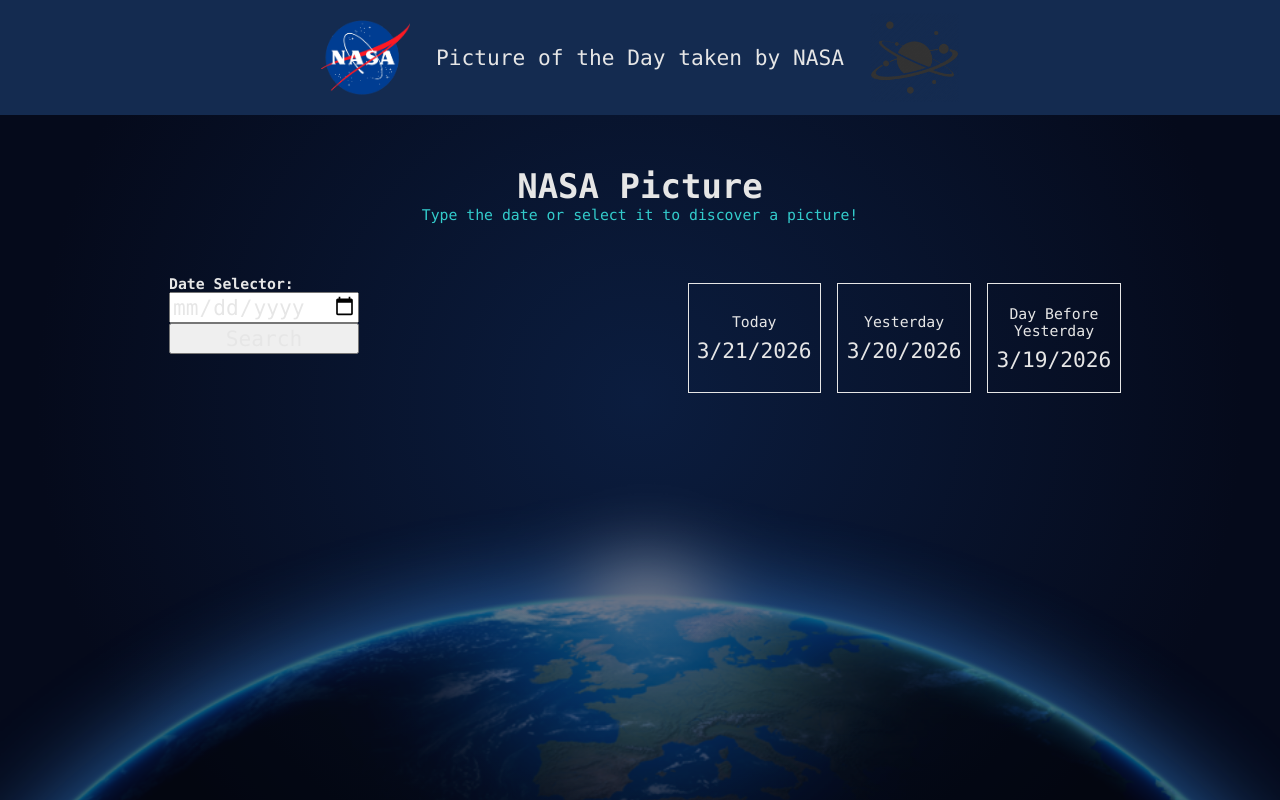
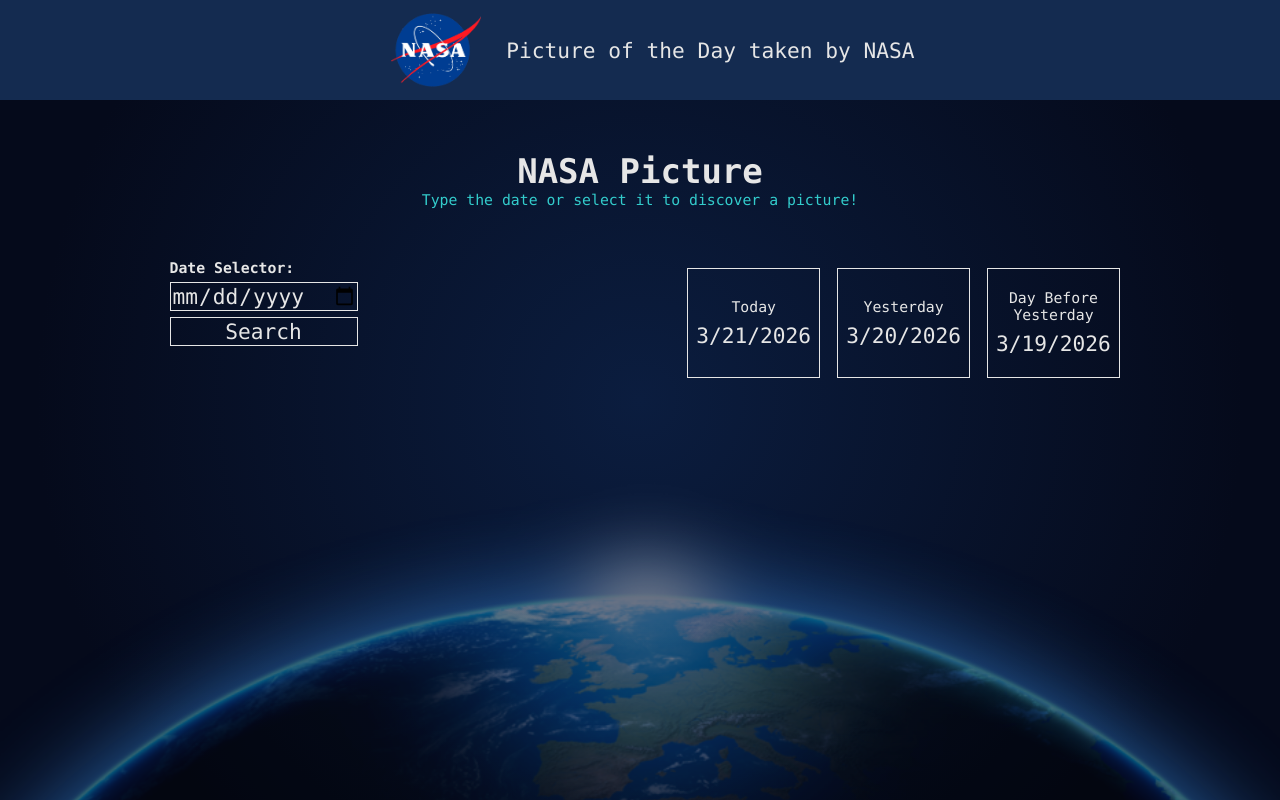
Before and after one commit to Cospiz67/mp-4, a Next.js app: page / in a window 1280 px wide. Built offline with nearby package versions, Linux system fonts and the light colour scheme.

Commit message:
cleaning + styling touches

```diff
--- a/app/globals.css
+++ b/app/globals.css
@@ -1,47 +1,3 @@
-/*:root {
-  --background: #ffffff;
-  --foreground: #171717;
-}
-
-@media (prefers-color-scheme: dark) {
-  :root {
-    --background: #0a0a0a;
-    --foreground: #ededed;
-  }
-}
-
-html,
-body {
-  max-width: 100vw;
-  overflow-x: hidden;
-}
-
-body {
-  color: var(--foreground);
-  background: var(--background);
-  font-family: Arial, Helvetica, sans-serif;
-  -webkit-font-smoothing: antialiased;
-  -moz-osx-font-smoothing: grayscale;
-}
-
-* {
-  box-sizing: border-box;
-  padding: 0;
-  margin: 0;
-}
-
-a {
-  color: inherit;
-  text-decoration: none;
-}
-
-@media (prefers-color-scheme: dark) {
-  html {
-    color-scheme: dark;
-  }
-}
-*/
-
 
 *{
   margin:0;
@@ -49,3 +5,7 @@
   font: calc(2px + 1.5vw) "OCR A Extended", Consolas, monospace;
   color:#E6E6E6;
 }
+
+button, input{
+  cursor: pointer;
+}
--- a/app/layout.tsx
+++ b/app/layout.tsx
@@ -1,36 +1,3 @@
-/*import type { Metadata } from "next";
-import { Geist, Geist_Mono } from "next/font/google";
-import "./globals.css";
-
-const geistSans = Geist({
-  variable: "--font-geist-sans",
-  subsets: ["latin"],
-});
-
-const geistMono = Geist_Mono({
-  variable: "--font-geist-mono",
-  subsets: ["latin"],
-});
-
-export const metadata: Metadata = {
-  title: "Create Next App",
-  description: "Generated by create next app",
-};
-
-export default function RootLayout({
-  children,
-}: Readonly<{
-  children: React.ReactNode;
-}>) {
-  return (
-    <html lang="en">
-      <body className={`${geistSans.variable} ${geistMono.variable}`}>
-        {children}
-      </body>
-    </html>
-  );
-}
-*/
 import React from "react";
 import './globals.css';
 import styled from "styled-components";
@@ -81,7 +48,6 @@
             <StyledHeader>
               <StyledImg src="./logo_nasa.png" alt ="logo NASA"></StyledImg>
               <h1>Picture of the Day taken by NASA</h1>
-              <StyledImg src="./logo_planet.png" alt ="logo planet"></StyledImg>
             </StyledHeader>
             {children}
             <StyledPlanet></StyledPlanet>
--- a/app/page.tsx
+++ b/app/page.tsx
@@ -1,71 +1,3 @@
-/*import Image from "next/image";
-import styles from "./page.module.css";
-
-export default function Home() {
-  return (
-    <div className={styles.page}>
-      <main className={styles.main}>
-        <Image
-          className={styles.logo}
-          src="/next.svg"
-          alt="Next.js logo"
-          width={100}
-          height={20}
-          priority
-        />
-        <div className={styles.intro}>
-          <h1>To get started, edit the page.tsx file.</h1>
-          <p>
-            Looking for a starting point or more instructions? Head over to{" "}
-            <a
-              href="https://vercel.com/templates?framework=next.js&utm_source=create-next-app&utm_medium=appdir-template-tw&utm_campaign=create-next-app"
-              target="_blank"
-              rel="noopener noreferrer"
-            >
-              Templates
-            </a>{" "}
-            or the{" "}
-            <a
-              href="https://nextjs.org/learn?utm_source=create-next-app&utm_medium=appdir-template-tw&utm_campaign=create-next-app"
-              target="_blank"
-              rel="noopener noreferrer"
-            >
-              Learning
-            </a>{" "}
-            center.
-          </p>
-        </div>
-        <div className={styles.ctas}>
-          <a
-            className={styles.primary}
-            href="https://vercel.com/new?utm_source=create-next-app&utm_medium=appdir-template&utm_campaign=create-next-app"
-            target="_blank"
-            rel="noopener noreferrer"
-          >
-            <Image
-              className={styles.logo}
-              src="/vercel.svg"
-              alt="Vercel logomark"
-              width={16}
-              height={16}
-            />
-            Deploy Now
-          </a>
-          <a
-            className={styles.secondary}
-            href="https://nextjs.org/docs?utm_source=create-next-app&utm_medium=appdir-template&utm_campaign=create-next-app"
-            target="_blank"
-            rel="noopener noreferrer"
-          >
-            Documentation
-          </a>
-        </div>
-      </main>
-    </div>
-  );
-}
-*/
-
 "use client";
 import styled from "styled-components";
 
@@ -75,11 +7,6 @@
   width: 40%;
   text-align:center;
 `
-/*  border-radius: 20px;
-  background-color: red;
-  border: #33CCCC solid 2px;
-`*/
-
 const StyledH1 = styled.h1`
   font-size: calc(2px + 2.5vw);
   font-weight:bold;
@@ -88,33 +15,45 @@
   font-size: calc(2px + 1vw);
   color: #33CCCC;
 `
-/*color: hsla(0, 3%, 19%, 0.95);
-*/
-
 const StyledLabel = styled.label`
   font-size: calc(2px + 1vw);
   font-weight: bold;
 `
+const StyledInput = styled.input`
+  margin: 3% 0;
+  background-color: transparent;
+  border: 0.1px solid #E6E6E6;
+  outline:none;
 
-// const StyledPlanet = styled.div`
-//   position: fixed;
-//   bottom: -200px;
-//   left: 50%;
-//   transform: translateX(-50%);
-//   min-width: 110%;
-//   min-height: 100%;
-//   opacity: 0.4;
-//   pointer-events: none;
-//   background-image: url("./planet_earth.png");
-//   background-size: contain;
-//   background-repeat: no-repeat;
-//   background-position: center;
-//   z-index: 0;
-// `
+  &:focus {
+    border-color: #33CCCC;
+  }
+
+  &:hover {
+    border-color: #33CCCC;
+  }
+
+  &:user-invalid {
+    border-color: red;
+  }
+`
+const StyledButton = styled.button`
+  border: 0.1px solid #E6E6E6;
+  background-color: transparent;
+
+  &:hover {
+    border-color: #33CCCC;
+    background-color: #142B50;
+  }
+`
 const StyledWrapper = styled.div`
   display: flex;
   flex-direction: row;
   justify-content: center;
+
+  @media screen and (max-width: 750px) {
+    flex-direction: column;
+  }
 `
 const StyledInputContainer = styled.div`
   display: flex;
@@ -126,6 +65,11 @@
   justify-content: center;
   text-align:center;
   margin: 0 auto;
+
+  @media screen and (max-width: 750px) {
+    margin-top: 5%;
+    flex-direction: column;
+  }
 `
 const StyledCard = styled.button`
   padding:5% 2%;
@@ -152,11 +96,35 @@
   arrayDates.push(d);
 }
 
+
 function changeDateInput(){
   const input = document.getElementById("input") as HTMLInputElement;
   const date = input.value;
-  if(input.value.trim() !== '')
+  input.setCustomValidity("");
+
+  if (!input.checkValidity()) {
+    input.reportValidity();
+    return;
+  }
+
+  if(date>today.toISOString())
+  {
+    input.setCustomValidity("Date cannot be in the future.");
+    input.reportValidity();
+    return;
+  }
+
+  if(date<= "1995-06-16")
+  {
+    input.setCustomValidity("Date cannot be older than 1995-06-16.");
+    input.reportValidity();
+    return;
+  }
+
+  if(input.value.trim() !== ''){
+    input.setCustomValidity("");
     window.location.href = "/"+date;
+  }
 }
 
 export default function Home(){
@@ -169,8 +137,8 @@
       <StyledWrapper>
         <StyledInputContainer>
           <StyledLabel htmlFor="Date selector">Date Selector:</StyledLabel>
-          <input required type ="date" id="input"></input>
-          <button onClick={changeDateInput} >Search</button>
+          <StyledInput type ="date" id="input"></StyledInput>
+          <StyledButton onClick={changeDateInput} >Search</StyledButton>
         </StyledInputContainer>
         <StyledGroup>
           {
@@ -186,7 +154,6 @@
           }
         </StyledGroup>
       </StyledWrapper>
-      {/* <StyledPlanet></StyledPlanet> */}
     </>
   )
 }
```
Also changed, not shown: app/[date]/page.tsx (+15 -0 lines), public/logo_planet.png (deleted).
